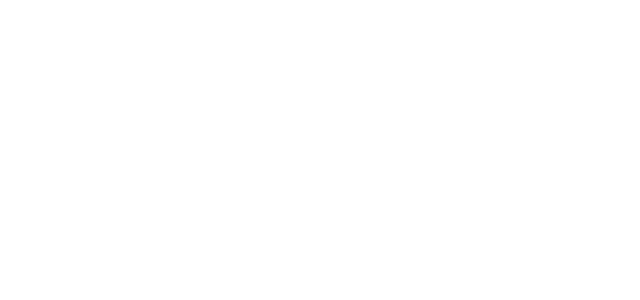
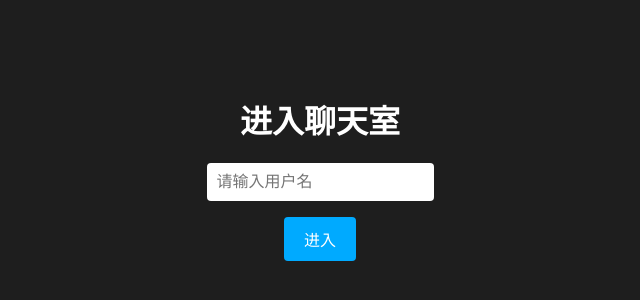
Before and after one commit to Auster2/xiaoertong, a Vue app in the folder client/: page /login in a window 1280 px wide. Before the commit this address had no page. Shown: the part 232-532 px from the top of the page, without its empty margins (320-960 px from the left). Built offline with nearby package versions, Linux system fonts and the light colour scheme.

Commit message:
version 3; add login page

```diff
--- a/client/src/components/DanmakuPanel.vue
+++ b/client/src/components/DanmakuPanel.vue
@@ -20,11 +20,20 @@ const messages = ref([])
 const msgBox = ref(null)
 
 const sendMessage = () => {
+  const user = localStorage.getItem('username') || '匿名'
   if (input.value.trim()) {
-    socket.emit('chatMessage', input.value)
+    socket.emit('chatMessage', {
+      user,
+      text: input.value.trim()
+    })
     input.value = ''
   }
 }
+
+socket.on('chatMessage', (msg) => {
+  messages.value.push(`${msg.user}: ${msg.text}`)
+})
+
 
 onMounted(() => {
   socket.on('chatMessage', (msg) => {
@@ -37,24 +46,22 @@ onMounted(() => {
 </script>
 
 <style scoped>
-.danmaku-panel {
-  display: flex;
-  flex-direction: column;
-  height: 100%;
+.messages {
+  max-height: 60vh;
+  overflow-y: auto;
+  margin-bottom: 10px;
 }
 
-.messages {
-  flex: 1;
-  overflow-y: auto;
-  padding: 10px;
+.message {
+  background: #444;
+  padding: 6px;
+  border-radius: 4px;
+  margin-bottom: 6px;
 }
 
 .input-area {
   display: flex;
   gap: 6px;
-  padding: 10px;
-  border-top: 1px solid #444;
-  background: #222;
 }
 
 input {
--- /dev/null
+++ b/client/src/views/LoginPage.vue
@@ -0,0 +1,51 @@
+<template>
+  <div class="login-page">
+    <h1>进入聊天室</h1>
+    <input v-model="username" placeholder="请输入用户名" @keyup.enter="login" />
+    <button @click="login">进入</button>
+  </div>
+</template>
+
+<script setup>
+import { ref } from 'vue'
+import { useRouter } from 'vue-router'
+
+const username = ref('')
+const router = useRouter()
+
+const login = () => {
+  if (username.value.trim()) {
+    localStorage.setItem('username', username.value.trim())
+    router.push('/chat')
+  }
+}
+</script>
+
+<style scoped>
+.login-page {
+  display: flex;
+  flex-direction: column;
+  align-items: center;
+  justify-content: center;
+  height: 100vh;
+  background: #1e1e1e;
+  color: white;
+}
+
+input {
+  padding: 10px;
+  font-size: 16px;
+  margin-bottom: 16px;
+  border-radius: 4px;
+  border: none;
+}
+
+button {
+  padding: 10px 20px;
+  font-size: 16px;
+  background: #00aaff;
+  color: white;
+  border: none;
+  border-radius: 4px;
+}
+</style>
```
Also changed, not shown: client/src/router.js (+5 -2 lines), 1 other file (tests, documents, lock files or other folders).
